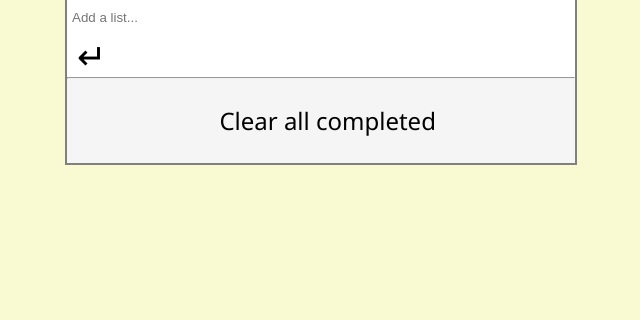
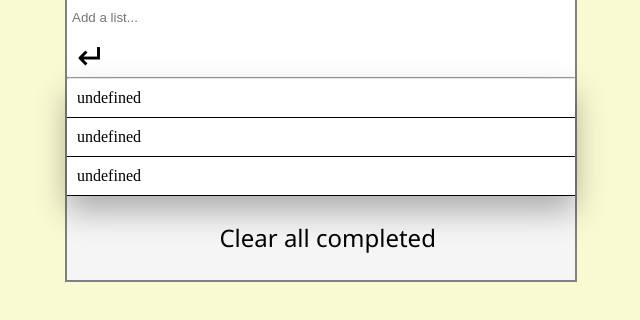
Before and after one commit to Becky449/my-to-do-list, a website built with webpack: page src/index.html in a window 1280 px wide. Shown: the part 190-510 px from the top of the page, without its empty margins (319-959 px from the left). Built offline with nearby package versions, Linux system fonts and the light colour scheme.

Commit message:
update arrays in index.js file

```diff
--- a/src/index.js
+++ b/src/index.js
@@ -4,7 +4,23 @@ const listsContainer = document.querySelector('#tasks');
 const newListForm = document.querySelector('[data-new-list-form]');
 const newListInput = document.querySelector('[data-new-list-input]');
 
-const lists = [];
+const lists = [
+  {
+    description: 'walk the dog',
+    completed: true,
+    index: 1,
+  },
+  {
+    description: 'Call my family mebers for my party',
+    completed: true,
+    index: 2,
+  },
+  {
+    description: 'Go grocery shopping',
+    completed: true,
+    index: 3,
+  },
+];
 
 function createList(name) {
   return {
```
Also changed, not shown: README.md, build/index.bundle.js, build/index.html, src/index.html (line endings or trailing spaces).
